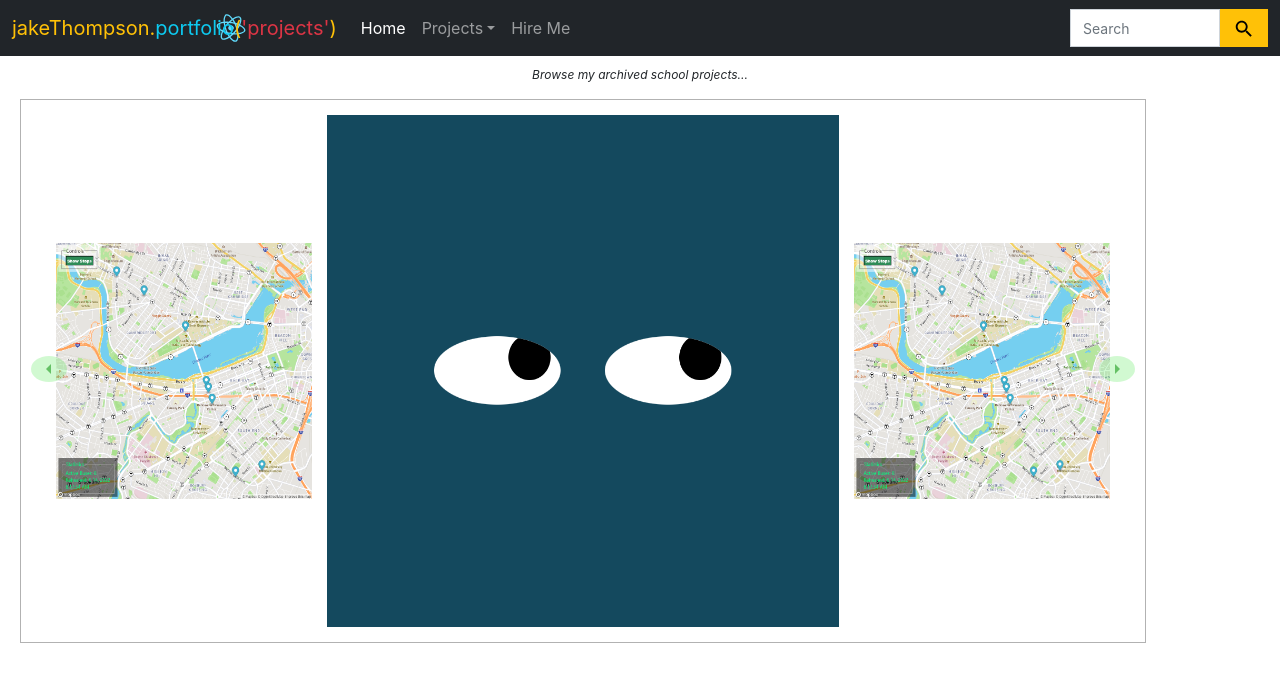
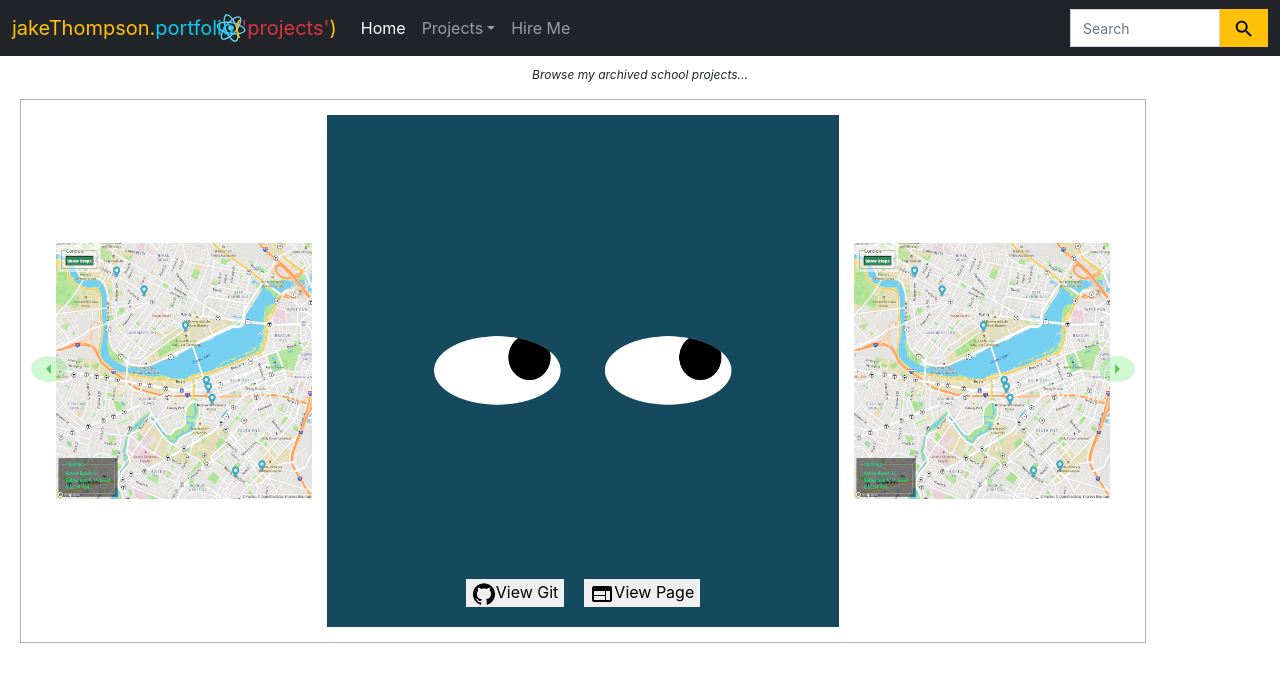
Before and after one commit to jake-the-cake/portfolio, a React (Create React App) app in the folder client/: page /portfolio/projects in a window 1280 px wide. Shown: the top 682 px of the page. Built offline with nearby package versions, Linux system fonts and the light colour scheme.

Commit message:
project buttons

```diff
--- a/client/src/components/ProjectSlider.jsx
+++ b/client/src/components/ProjectSlider.jsx
@@ -1,6 +1,6 @@
 import React, { useState, useEffect } from 'react'
 import styled from 'styled-components'
-import { ArrowLeft, ArrowRight } from '@mui/icons-material'
+import { ArrowLeft, ArrowRight, GitHub, Web } from '@mui/icons-material'
 import { schoolProjects } from '../storage'
 
 const Container = styled.div`
@@ -61,6 +61,17 @@ const MainDisplay = styled.div`
 		margin: auto -30px;
 		z-index: 10;
 	}
+`
+
+const MainOverlay = styled.div`
+	position: absolute;
+	bottom: 20px;
+	display: flex;
+	gap: 20px;
+`
+
+const OverlayButton = styled.button`
+	border: none;
 `
 
 const RightPreview = styled.div`
@@ -130,8 +141,13 @@ const ProjectSlider = () => {
 			return (
 				<img src={currentlyDisplayed[index].screenShot} />
 			)
-			// return currentlyDisplayed[index].name
 		}
+	}
+
+	const handleButton = (link) => {
+		const previewWindow = document.createElement('div')
+		previewWindow.classList.add('preview-start')
+		document.body.appendChild(previewWindow)
 	}
 
 	useEffect(() => {
@@ -143,7 +159,13 @@ const ProjectSlider = () => {
 			<SliderTitle>Browse my archived school projects...</SliderTitle>
 			<SliderWrapper>
 				<LeftPreview>{displayPreview(0)}</LeftPreview>
-				<MainDisplay>{displayPreview(1)}</MainDisplay>
+				<MainDisplay>
+					{displayPreview(1)}
+					<MainOverlay>
+						<OverlayButton onClick={()=>handleButton('git')}><GitHub />View Git</OverlayButton>
+						<OverlayButton onClick={()=>handleButton('address')}><Web />View Page</OverlayButton>
+					</MainOverlay>
+				</MainDisplay>
 				<RightPreview>{displayPreview(2)}</RightPreview>
 				<SlideLeft onClick={()=>handleClick('left')}><ArrowLeft /></SlideLeft>
 				<SlideRight onClick={() => handleClick('right')}><ArrowRight /></SlideRight>
--- a/client/src/index.css
+++ b/client/src/index.css
@@ -5,6 +5,7 @@ body {
     sans-serif;
   -webkit-font-smoothing: antialiased;
   -moz-osx-font-smoothing: grayscale;
+  position: relative;
 }
 
 code {
@@ -59,3 +60,18 @@ code {
   width: 150px;
   font-size: 14px;
 }
+
+.preview-start {
+  width: 100vw;
+  height: 100vh;
+  position: fixed;
+  left: 0;
+  top: 0;
+  animation: forwards .7s loadpreview;
+}
+
+@keyframes loadpreview {
+  100% {
+    background-color: rgba(200,200,200,.6);
+  }
+}
--- a/client/src/storage.js
+++ b/client/src/storage.js
@@ -2,16 +2,22 @@ export const schoolProjects = [
 	{
 		name: 'Real Time Bus Tracker',
 		slug: 'bus-tracker',
-		screenShot: '/portfolio/images/tracker.png'
+		screenShot: '/portfolio/images/tracker.png',
+		git: 'https://github.com/jake-the-cake/school-work/tree/main/portfolio/bus-tracker',
+		address: 'https://jake-the-cake.github.io/school-work/portfolio/bus-tracker/index.html'
 	},
 	{
 		name: 'Responsive Eye Movement',
 		slug: 'eye-movement',
-		screenShot: '/portfolio/images/eyes.png'
+		screenShot: '/portfolio/images/eyes.png',
+		git: 'https://github.com/jake-the-cake/school-work/tree/main/portfolio/eye-movement',
+		address: 'https://jake-the-cake.github.io/school-work/portfolio/eye-movement/index.html'
 	},
 	{
 		name: 'Pacmen Factory',
 		slug: 'pacmen',
-		screenShot: '/portfolio/images/tracker.png'
+		screenShot: '/portfolio/images/tracker.png',
+		git: 'https://github.com/jake-the-cake/school-work/tree/main/portfolio/pacmen',
+		address: 'https://jake-the-cake.github.io/school-work/portfolio/pacmen/index.html'
 	}
 ]
```
